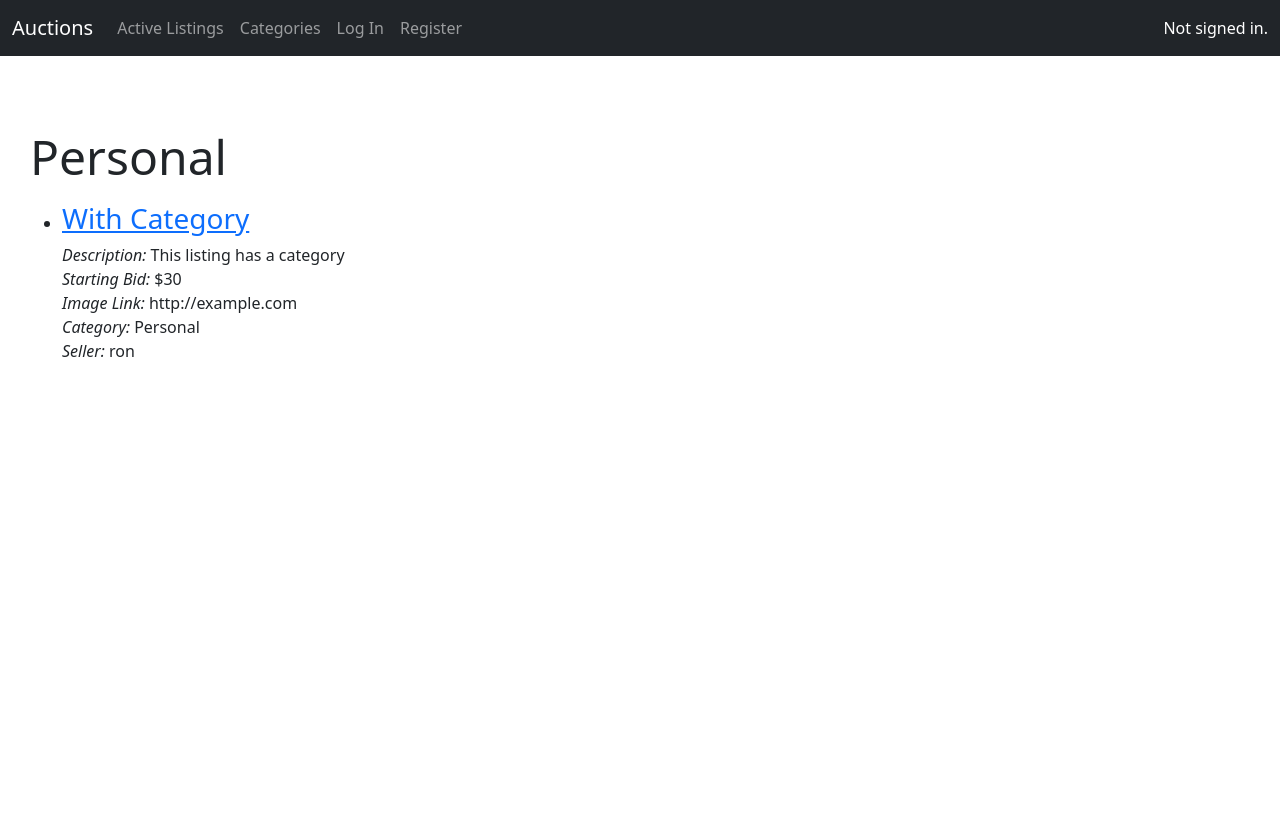
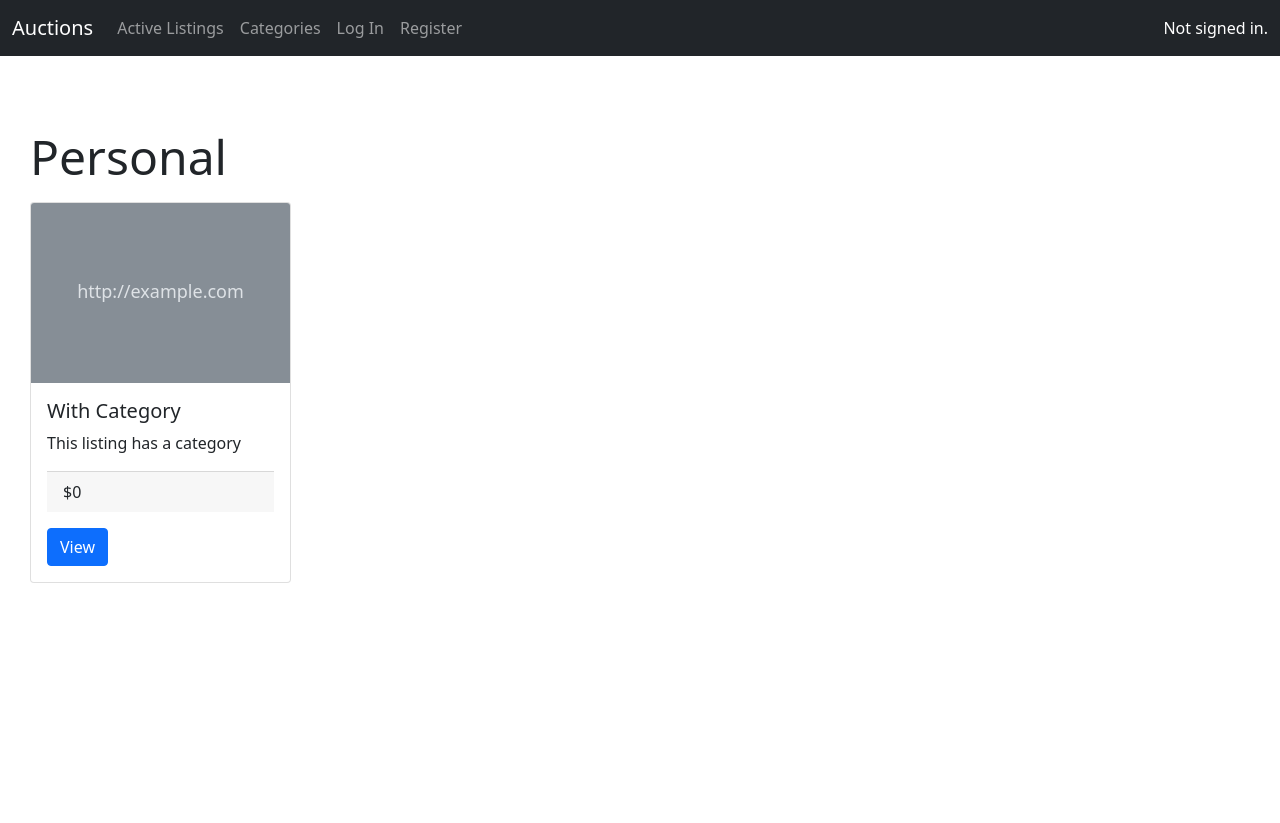
Before and after one commit to anerua/e-Commerce, a Django app: a page that uses auctions/templates/auctions/category_listing.html in a window 1280 px wide. Shown: the top 823 px of the page. Run offline with Django 3.2, Linux system fonts and the light colour scheme; data comes from the database, SQL or seed files in the repository; some libraries are stand-ins or nearby versions.

Commit message:
card layout for category listings

```diff
--- a/auctions/templates/auctions/category_listing.html
+++ b/auctions/templates/auctions/category_listing.html
@@ -3,21 +3,23 @@
 {% block body %}
     <p class="display-5">{{ category }}</p>
 
-    <ul>
+    <div class="row  row-cols-1 row-cols-md-4 g-4">
         {% for listing in avail_listings %}
-            <li>
-                <h3><a href="{% url 'listing' listing.id %}">{{ listing.title }}</a></h3>
-                <p>
-                    <em>Description:</em> {{ listing.description }}<br>
-                    <em>Starting Bid:</em> ${{ listing.starting_bid}}<br>
-                    <em>Image Link:</em> {{ listing.image }}<br>
-                    <em>Category:</em> {{ listing.category }}<br>
-                    <em>Seller:</em> {{ listing.seller }}
-                </p>
-            </li>
+            <div class="col">
+                <div class="card">
+                    <svg class="bd-placeholder-img card-img-top" width="100%" height="180" xmlns="http://www.w3.org/2000/svg" role="img" aria-label="Placeholder: Image cap" preserveAspectRatio="xMidYMid slice" focusable="false"><title>Placeholder</title><rect width="100%" height="100%" fill="#868e96"/><text x="50%" y="50%" fill="#dee2e6" dy=".3em">{{ listing.image }}</text></svg>
+
+                    <div class="card-body">
+                    <h5 class="card-title">{{ listing.title }}</h5>
+                    <p class="card-text">{{ listing.description }}</p>
+                    <p class="card-footer">${{ listing.current_price.bid }}</p>
+                    <a href="{% url 'listing' listing.id %}" class="btn btn-primary">View</a>
+                    </div>
+                </div>
+            </div>
         {% empty %}
-            <li>No active listings.</li>
+            <p>No listings in watchlist.</p>
         {% endfor %}
-    </ul>
+    </div>
 
 {% endblock %}
```
